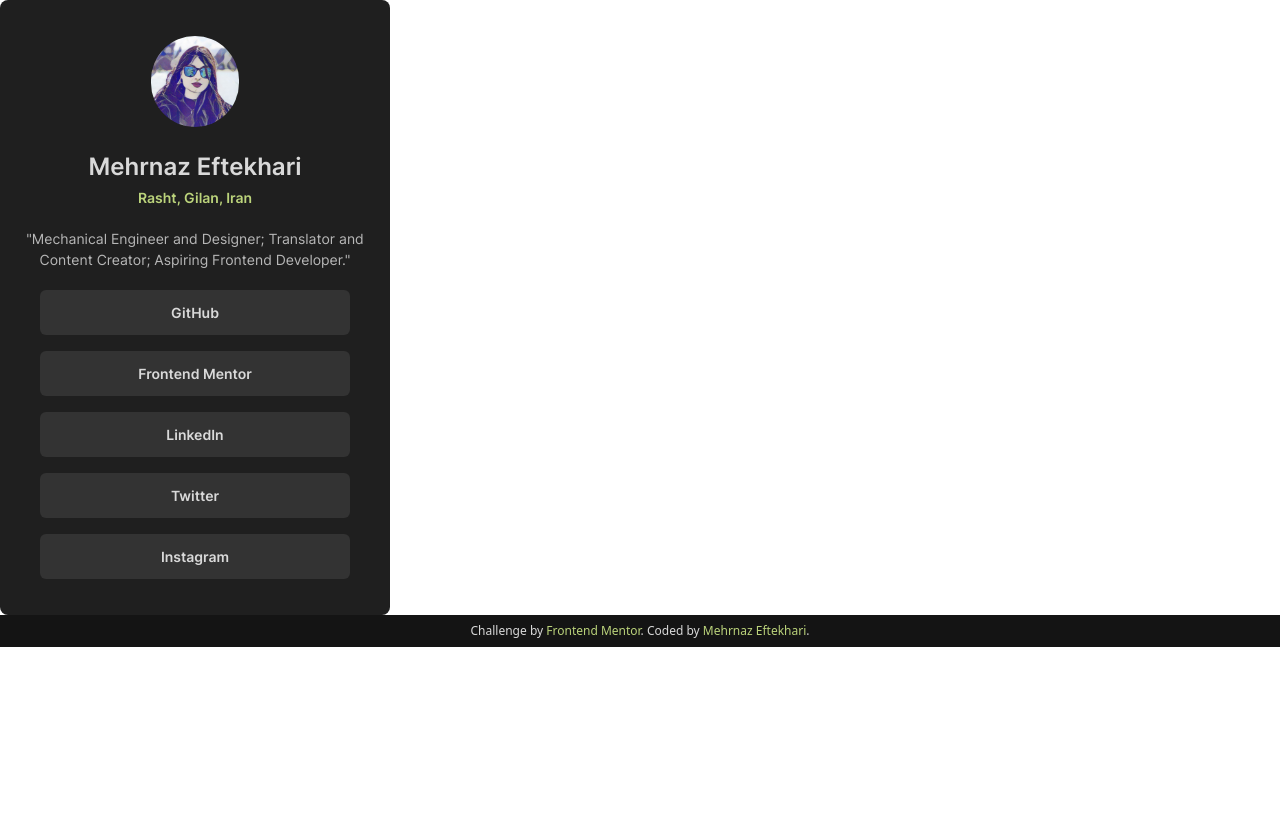
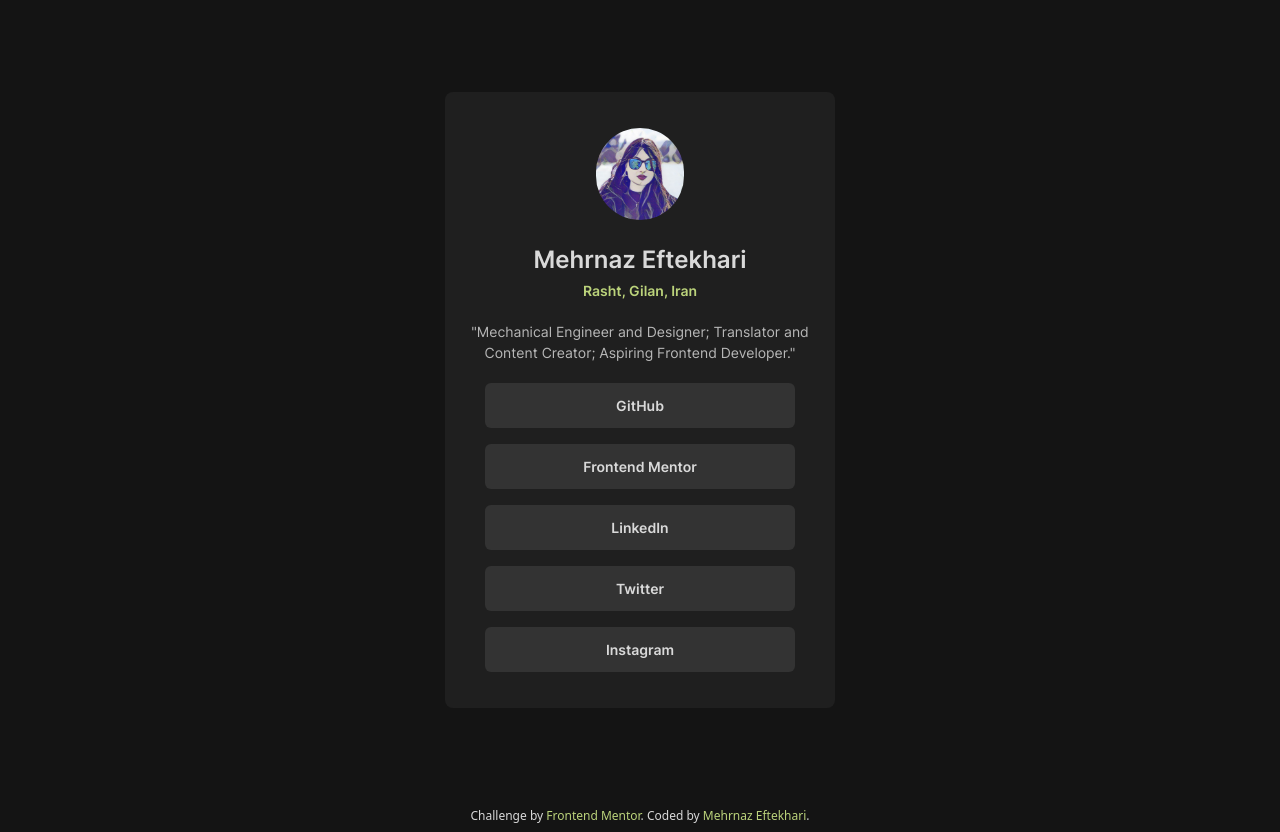
Before and after one commit to mehrnaz98/social-link-profile, a Vue app: page / in a window 1280 px wide. Before the commit the page ends 800 px from the top, so only its background shows below. Built offline with nearby package versions, Linux system fonts and the light colour scheme; no server answers.

Commit message:
Update BaseCard.vue

```diff
--- a/src/components/BaseCard.vue
+++ b/src/components/BaseCard.vue
@@ -1,5 +1,8 @@
 <template>
   <section
+    class="flex flex-col justify-center items-center min-h-screen bg-[#141414]"
+  >
+    <main
       class="bg-[#1F1F1F] font-inter border-none rounded-lg sm:w-[390px] h-[auto] w-[350px] sm:py-9 py-7 flex flex-col justify-center items-center text-center"
     >
       <div class="flex flex-col justify-center items-center">
@@ -16,6 +19,7 @@
           >{{ button.name }}</base-button
         >
       </div>
+    </main>
   </section>
 </template>
 
```
Lines whose indentation alone changed are shown as unchanged.
